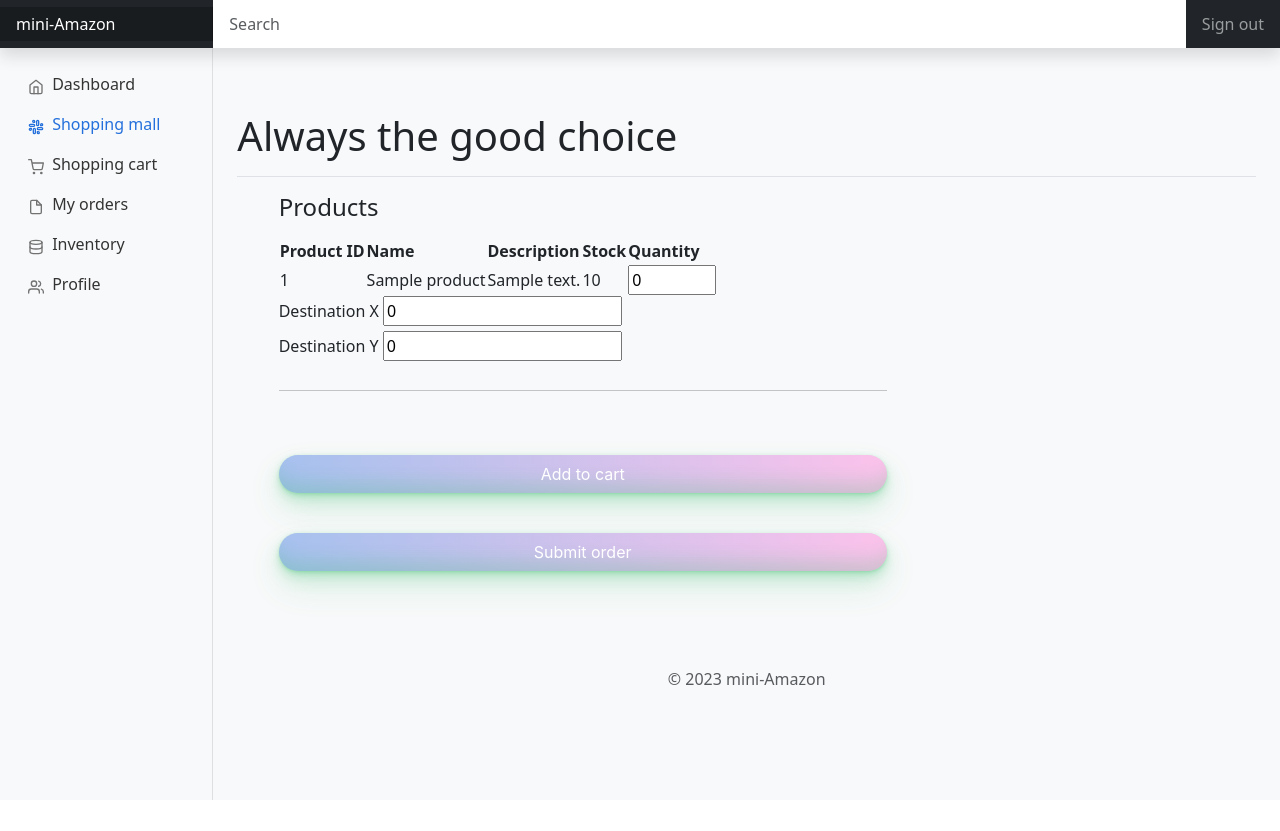
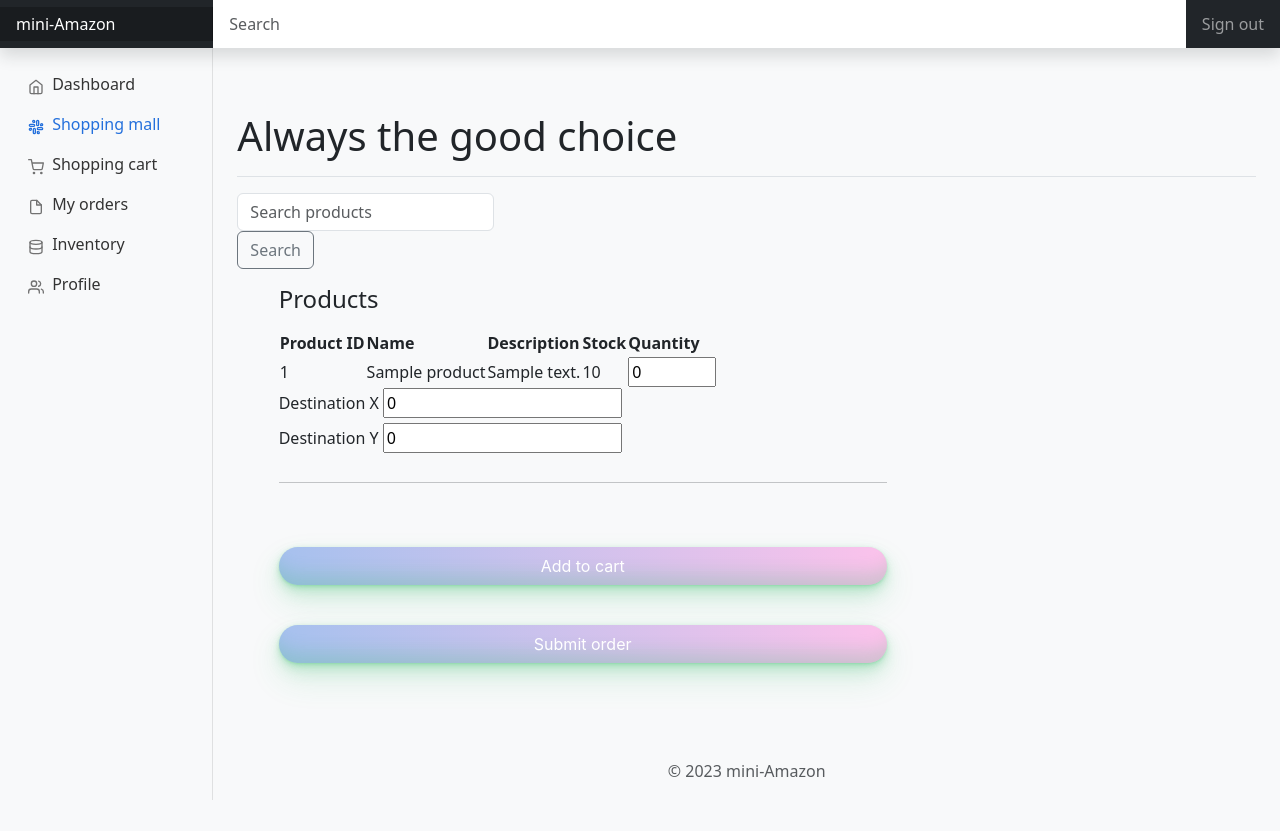
Before and after one commit to WalterJ726/mini-Amazon, a Django app: page /amazonSite/shopping_mall/ in a window 1280 px wide. Before the commit the page ends 800 px from the top, so only its background shows below. Run offline with Django 4.2, Linux system fonts and the light colour scheme; a user stored in the database is signed in; tables that the repository leaves empty hold one stand-in row (values such as "Sample post"); some libraries are stand-ins or nearby versions.

Commit message:
finished searchable category

```diff
--- a/front-end/miniAmazon/amazonSite/templates/amazonSite/shopping_mall.html
+++ b/front-end/miniAmazon/amazonSite/templates/amazonSite/shopping_mall.html
@@ -145,10 +145,16 @@
   </head>
   <body class="bg-light">
 
+<div class="input-group mb-3">
+  <form class="needs-validation" action="/amazonSite/shopping_mall/" method="post" validate>
+    {% csrf_token %}
+    <input type="text" name="product_name" class="form-control" placeholder="Search products" aria-label="Search products" aria-describedby="search-button">
+    <button class="btn btn-outline-secondary" type="submit" name="sumbit_search_button">Search</button>
+  </form>
+</div>
+
 <div class="container">
 <main>
-
-
     <div class="row g-5">
       <div class="col-md-7 col-lg-8">
         <h4 class="mb-3">Products</h4>
--- a/front-end/miniAmazon/amazonSite/views.py
+++ b/front-end/miniAmazon/amazonSite/views.py
@@ -73,8 +73,20 @@ def logout(request):
 
 @login_required
 def shopping_mall(request):
-    inventories = Inventory.objects.all()  # Fetch all inventories from the Inventory model
     product_stock = {}
+    if 'sumbit_search_button' in request.POST: # click search button
+        # Fetch the product with name 'Product Name'
+        product_name = request.POST['product_name']
+        product = Product.objects.filter(name=product_name).first()
+        if product:
+            # If the product exists, fetch the inventory for that product
+            inventories = Inventory.objects.filter(product_id=product.product_id)
+        else:
+            # If the product doesn't exist, handle the error
+            inventories = None
+
+    else:
+        inventories = Inventory.objects.all()  # Fetch all inventories from the Inventory model
     for inventory in inventories:
         product_id = inventory.product.product_id
         quantity = inventory.quantity
@@ -82,11 +94,14 @@ def shopping_mall(request):
             product = Product.objects.get(product_id=product_id)  # Fetch the related product
             product_stock[product_id] = {'name': product.name, 'description': product.description, 'stock': 0}
         product_stock[product_id]['stock'] += quantity
+    if 'sumbit_search_button' in request.POST:
+        return render(request, 'amazonSite/shopping_mall.html', {'product_stock': product_stock})
 
     if request.method == "POST":
         dest_x = request.POST['dest_x']
         dest_y = request.POST['dest_y']
         product_quantities = []
+
         for field_name, field_value in request.POST.items():
             if field_name.endswith('_quantity') and len(field_value) != 0:
                 product_id = int(field_name.split('_')[0])
@@ -110,7 +125,6 @@ def shopping_mall(request):
             add_to_cart(user=request.user, product_quantity=product_quantities)
             messages.info(request, "Add to cart successfully!")
             return render(request, 'amazonSite/shopping_mall.html', {'product_stock': product_stock})
-
 
     return render(request, 'amazonSite/shopping_mall.html', {'product_stock': product_stock})
 
```
Also changed, not shown: 1 other file.
